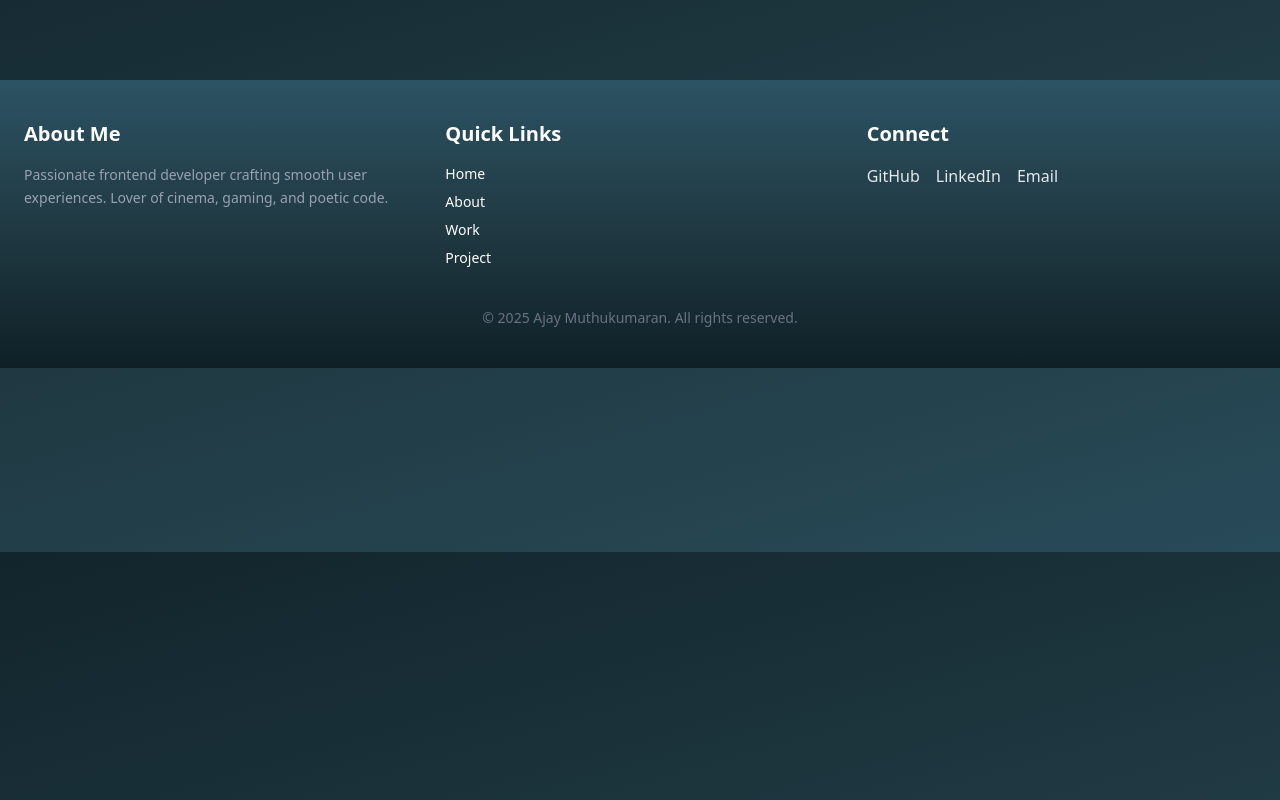
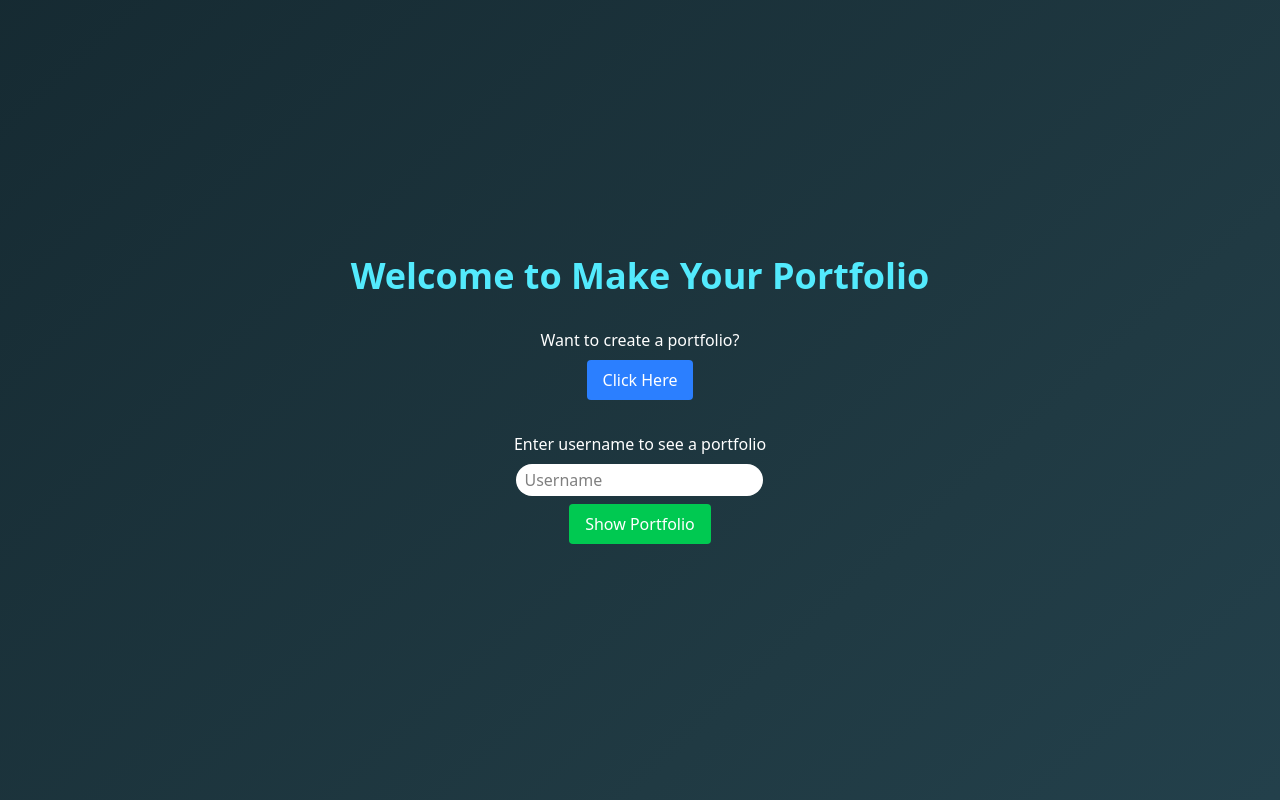
Before and after one commit to ajay-mkumar/my-portfolio, a React (Vite) app: page / in a window 1280 px wide. Shown: the top 800 px of the page. Built offline with nearby package versions, Linux system fonts and the light colour scheme.

Commit message:
landing page implemented

```diff
--- a/src/App.tsx
+++ b/src/App.tsx
@@ -15,6 +15,7 @@ import LoginComponent from "./component/Auth/LoginComponent";
 import { useEffect } from "react";
 import { startTokenTimer } from "./utility/TokenHelper";
 import SignUpComponent from "./component/Auth/SignUpComponent";
+import LandingPage from "./component/Homepage/LandingPage";
 
 function App() {
   useEffect(() => {
@@ -24,6 +25,7 @@ function App() {
   return (
     <Router>
       <Routes>
+        <Route path="/" element={<LandingPage />} />
         <Route path="/auth">
           <Route index element={<Navigate to="login" replace />} />
           <Route path="login" element={<LoginComponent />} />
--- /dev/null
+++ b/src/component/Homepage/LandingPage.tsx
@@ -0,0 +1,52 @@
+import { useState } from "react";
+import { useNavigate } from "react-router-dom";
+
+function LandingPage() {
+  const [username, setUsername] = useState("");
+  const navigate = useNavigate();
+
+  const handleShowPortfolio = () => {
+    if (username.trim() !== "") {
+      navigate(`/${username}`);
+    }
+  };
+
+  const handleCreatePortfolio = () => {
+    navigate("/auth/signup");
+  };
+
+  return (
+    <div className="flex flex-col justify-center items-center min-h-screen gap-8 p-4">
+      <h1 className="text-4xl font-bold text-cyan-300">Welcome to Make Your Portfolio</h1>
+
+      <div className="flex flex-col items-center gap-2">
+        <p className="text-white">Want to create a portfolio?</p>
+        <button
+          onClick={handleCreatePortfolio}
+          className="bg-blue-500 text-white px-4 py-2 rounded hover:bg-blue-600"
+        >
+          Click Here
+        </button>
+      </div>
+
+      <div className="flex flex-col items-center gap-2">
+        <p className="text-white">Enter username to see a portfolio</p>
+        <input
+          type="text"
+          value={username}
+          onChange={(e) => setUsername(e.target.value)}
+          placeholder="Username"
+          className="bg-white px-2 py-1 rounded-2xl"
+        />
+        <button
+          onClick={handleShowPortfolio}
+          className="bg-green-500 text-white px-4 py-2 rounded hover:bg-green-600"
+        >
+          Show Portfolio
+        </button>
+      </div>
+    </div>
+  );
+}
+
+export default LandingPage;
```
Also changed, not shown: 1 other file (tests, documents, lock files or other folders).
